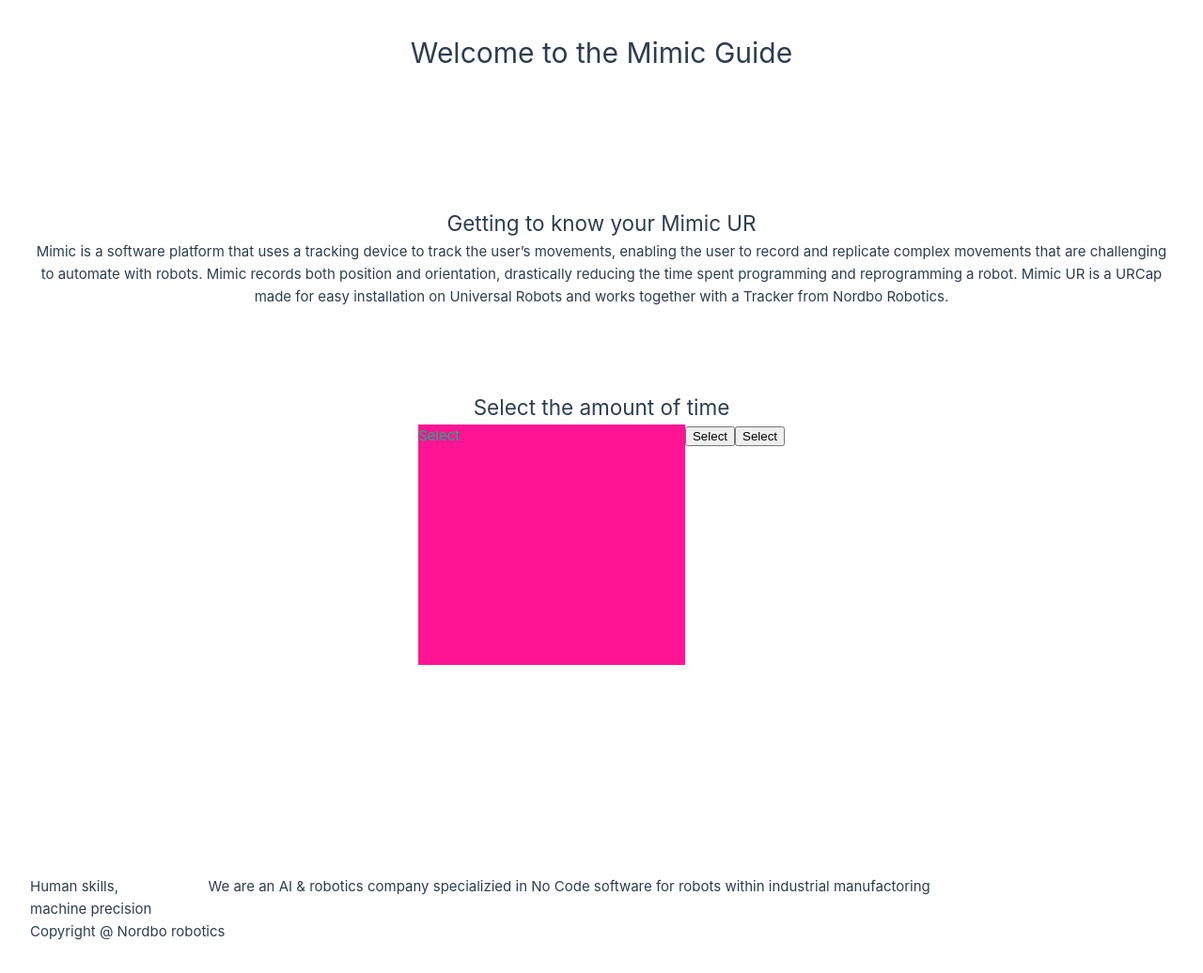
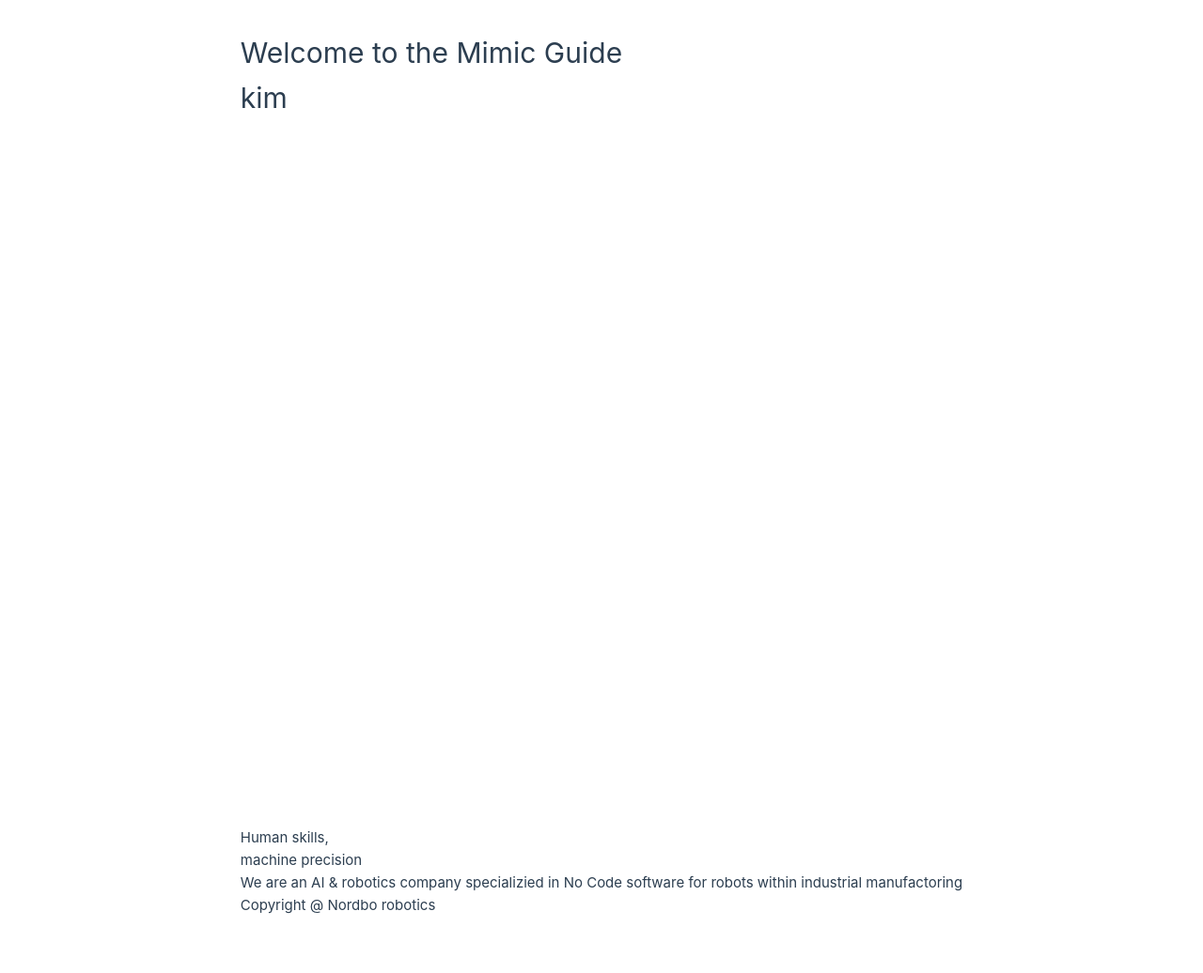
Before and after one commit to ThomasDallHenriksen/Nordbo, a Vue app in the folder Nordbo-vue/: page /guide in a window 1280 px wide. Shown: the whole page at 94% size. After the commit the page ends 1008 px from the top, so only its background shows below. Built offline with nearby package versions, Linux system fonts and the light colour scheme.

Commit message:
Nu virker routing

```diff
--- a/Nordbo-vue/src/App.vue
+++ b/Nordbo-vue/src/App.vue
@@ -1,96 +1,15 @@
 <script setup>
 import { RouterLink, RouterView } from 'vue-router'
 import HelloWorld from './components/HelloWorld.vue'
-import hardwareSetup from '@/components/hardwareSetup.vue';
+import guide from './views/guide.vue'
+//import hardwareSetup from '@/views/hardwareSetup.vue';
 </script>
 
 <template>
-  <header>
-    <h1>Welcome to the Mimic Guide</h1>
-  </header>
-  <body>
-    <div class="wrapper">
-    <h2>Getting to know your Mimic UR</h2>
-    <p>Mimic is a software platform that uses a tracking device to track the user’s movements, enabling the user to record and replicate complex movements that are challenging to automate with robots. Mimic records both position and orientation, drastically reducing the time spent programming and reprogramming a robot. Mimic UR is a URCap made for easy installation on Universal Robots and works together with a Tracker from Nordbo Robotics.</p>
-    <h2>Select the amount of time</h2>
-    <!-- Icon sprite -->
-    <div class="select">
-      <div class="min-5">
-        <img src="" alt="">
-        <RouterLink to="/hardwareSetup">Select</RouterLink>
-      </div>
-      <div class="10-min">
-        <img src="" alt="">
-        <button>Select</button>
-      </div>
-      <div class="20-min">
-        <img src="" alt="">
-        <button>Select</button>
-      </div>
-    </div>
-  </div>
-  </body>
-  <footer>
-    <div class="Info">
-    <div class="HumanSkill">
-      <h4>Human skills,</h4>
-      <p>machine precision</p>
-    </div>
-    <div class="Robotics">
-      <p>We are an AI & robotics company specializied in No Code software for robots within industrial manufactoring</p>
-      <!-- Icon sprite -->
-    </div>
-    <div class="social">
-      <!-- Icon sprite buttons -->
-    </div>
-    </div>
-    <div class="copyright">
-      <p>Copyright @ Nordbo robotics</p>
-    </div>
 
-  </footer>
   <RouterView />
 </template>
 
 <style scoped>
-header{
-  width: 100%;
-  height: 100px;
-  background: ;
-  text-align: center;
-}
-
-
-
-.wrapper{
-  height: 600px;
-}
-
-.wrapper h2 {
-  margin-top: 88px;
-  text-align: center;
-}
-.wrapper p {
-  text-align: center;
-}
-
-.Info{
-  display: flex;
-}
-
-.Robotics {
-  margin-left: 60px;
-}
-.select{
-  display: flex;
-  justify-content: center;
-}
-
-.min-5{
-  width: 284px;
-  height: 256px;
-  background-color: deeppink;
-}
-
 
 </style>
--- a/Nordbo-vue/src/router/index.js
+++ b/Nordbo-vue/src/router/index.js
@@ -1,6 +1,7 @@
 import { createRouter, createWebHistory } from 'vue-router'
 import HomeView from '../views/HomeView.vue'
-import hardwareSetup from '@/components/hardwareSetup.vue'
+//import hardwareSetup from '@/components/hardwareSetup.vue'
+import guide from '@/views/guide.vue'
 
 const router = createRouter({
   history: createWebHistory(import.meta.env.BASE_URL),
@@ -18,10 +19,16 @@
       // which is lazy-loaded when the route is visited.
       component: () => import('../views/AboutView.vue')
     },
+    //{
+      //path: '/hardwareSetup',
+      //name: 'hardwareSetup',
+      //component: hardwareSetup
+    //},
     {
-      path: '/hardwareSetup',
-      name: 'hardwareSetup',
-      component: hardwareSetup
+      path: '/guide',
+      name: 'guide',
+      component: guide
+
     },
 
   ]
--- /dev/null
+++ b/Nordbo-vue/src/views/HardwareSetup.vue
@@ -0,0 +1,3 @@
+<template>
+    <h1>HardwareSetup page</h1>
+</template>
--- a/Nordbo-vue/src/views/HomeView.vue
+++ b/Nordbo-vue/src/views/HomeView.vue
@@ -1,9 +1,95 @@
 <script setup>
-import TheWelcome from '../components/TheWelcome.vue'
+import { RouterLink, RouterView } from 'vue-router'
+import HelloWorld from '@/components/HelloWorld.vue'
+import guide from '@/views/guide.vue';
 </script>
 
 <template>
-  <main>
-    <TheWelcome />
-  </main>
+  <header>
+    <h1>Welcome to the Mimic Guide</h1>
+  </header>
+  <body>
+    <div class="wrapper">
+    <h2>Getting to know your Mimic UR</h2>
+    <p>Mimic is a software platform that uses a tracking device to track the user’s movements, enabling the user to record and replicate complex movements that are challenging to automate with robots. Mimic records both position and orientation, drastically reducing the time spent programming and reprogramming a robot. Mimic UR is a URCap made for easy installation on Universal Robots and works together with a Tracker from Nordbo Robotics.</p>
+    <h2>Select the amount of time</h2>
+    <!-- Icon sprite -->
+    <div class="select">
+      <div class="min-5">
+        <img src="" alt="">
+        <RouterLink to="/guide">Select</RouterLink>
+      </div>
+      <div class="10-min">
+        <img src="" alt="">
+        <button>Select</button>
+      </div>
+      <div class="20-min">
+        <img src="" alt="">
+        <button>Select</button>
+      </div>
+    </div>
+  </div>
+  </body>
+  <footer>
+    <div class="Info">
+    <div class="HumanSkill">
+      <h4>Human skills,</h4>
+      <p>machine precision</p>
+    </div>
+    <div class="Robotics">
+      <p>We are an AI & robotics company specializied in No Code software for robots within industrial manufactoring</p>
+      <!-- Icon sprite -->
+    </div>
+    <div class="social">
+      <!-- Icon sprite buttons -->
+    </div>
+    </div>
+    <div class="copyright">
+      <p>Copyright @ Nordbo robotics</p>
+    </div>
+
+  </footer>
 </template>
+
+<style scoped>
+header{
+  width: 100%;
+  height: 100px;
+  background: ;
+  text-align: center;
+}
+
+
+
+.wrapper{
+  height: 600px;
+}
+
+.wrapper h2 {
+  margin-top: 88px;
+  text-align: center;
+}
+.wrapper p {
+  text-align: center;
+}
+
+.Info{
+  display: flex;
+}
+
+.Robotics {
+  margin-left: 60px;
+}
+.select{
+  display: flex;
+  justify-content: center;
+}
+
+.min-5{
+  width: 284px;
+  height: 256px;
+  background-color: deeppink;
+}
+
+
+</style>
--- /dev/null
+++ b/Nordbo-vue/src/views/guide.vue
@@ -0,0 +1,32 @@
+<script setup>
+
+</script>
+
+<template>
+    <header>
+      <h1>Welcome to the Mimic Guide</h1>
+    </header>
+    <body>
+    <h1>kim</h1>
+    </body>
+    <footer>
+      <div class="Info">
+      <div class="HumanSkill">
+        <h4>Human skills,</h4>
+        <p>machine precision</p>
+      </div>
+      <div class="Robotics">
+        <p>We are an AI & robotics company specializied in No Code software for robots within industrial manufactoring</p>
+        <!-- Icon sprite -->
+      </div>
+      <div class="social">
+        <!-- Icon sprite buttons -->
+      </div>
+    </div>
+      <div class="copyright">
+        <p>Copyright @ Nordbo robotics</p>
+      </div>
+
+    </footer>
+    <RouterView />
+  </template>
```
